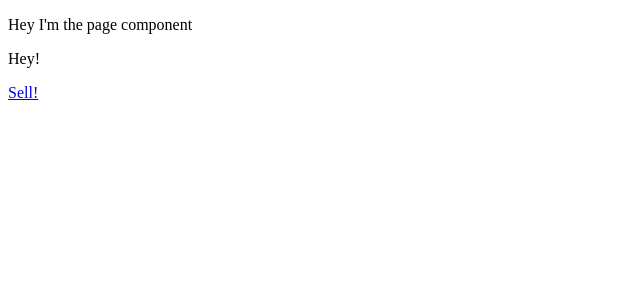
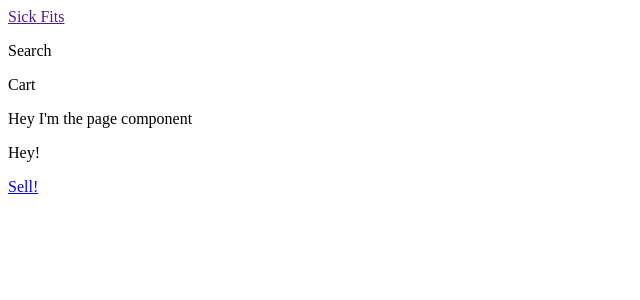
Before and after one commit to RSee07/sick-fits, a Next.js app in the folder frontend/: page / in a window 1280 px wide. Shown: the top 300 px of the page, without its empty margins (0-640 px from the left). Built offline with nearby package versions, Linux system fonts and the light colour scheme.

Commit message:
Created Header component

```diff
--- /dev/null
+++ b/frontend/components/Header.js
@@ -0,0 +1,13 @@
+const Header = () => (
+  <div>
+    <div className='bar'>
+      <a href=''>Sick Fits</a>
+    </div>
+    <div className='sub-bar'>
+      <p>Search</p>
+    </div>
+    <div>Cart</div>
+  </div>
+)
+
+export default Header
--- a/frontend/components/Page.js
+++ b/frontend/components/Page.js
@@ -1,9 +1,11 @@
 import React, { Component } from 'react'
+import Header from './Header'
 
 class Page extends Component {
   render() {
     return (
       <div>
+        <Header />
         <p>Hey I'm the page component</p>
         {this.props.children}
       </div>
```
